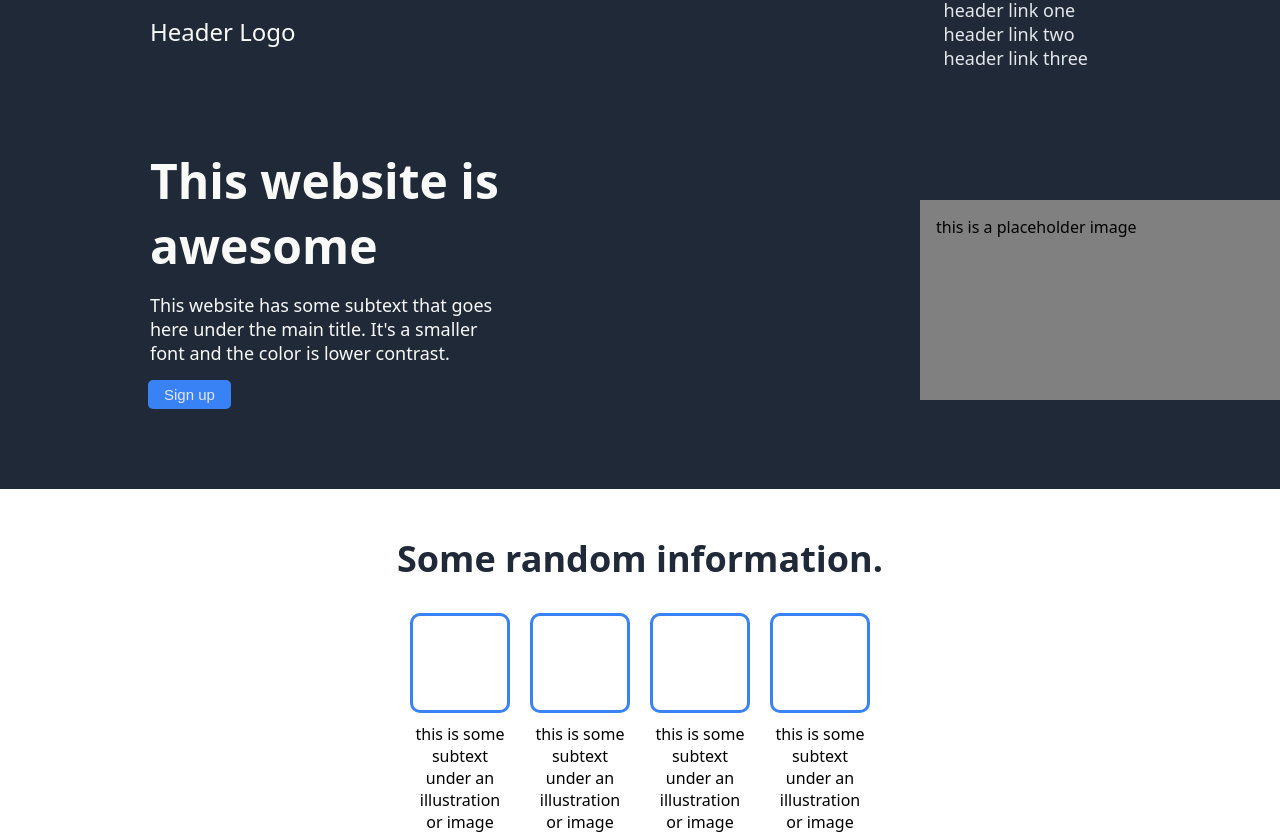
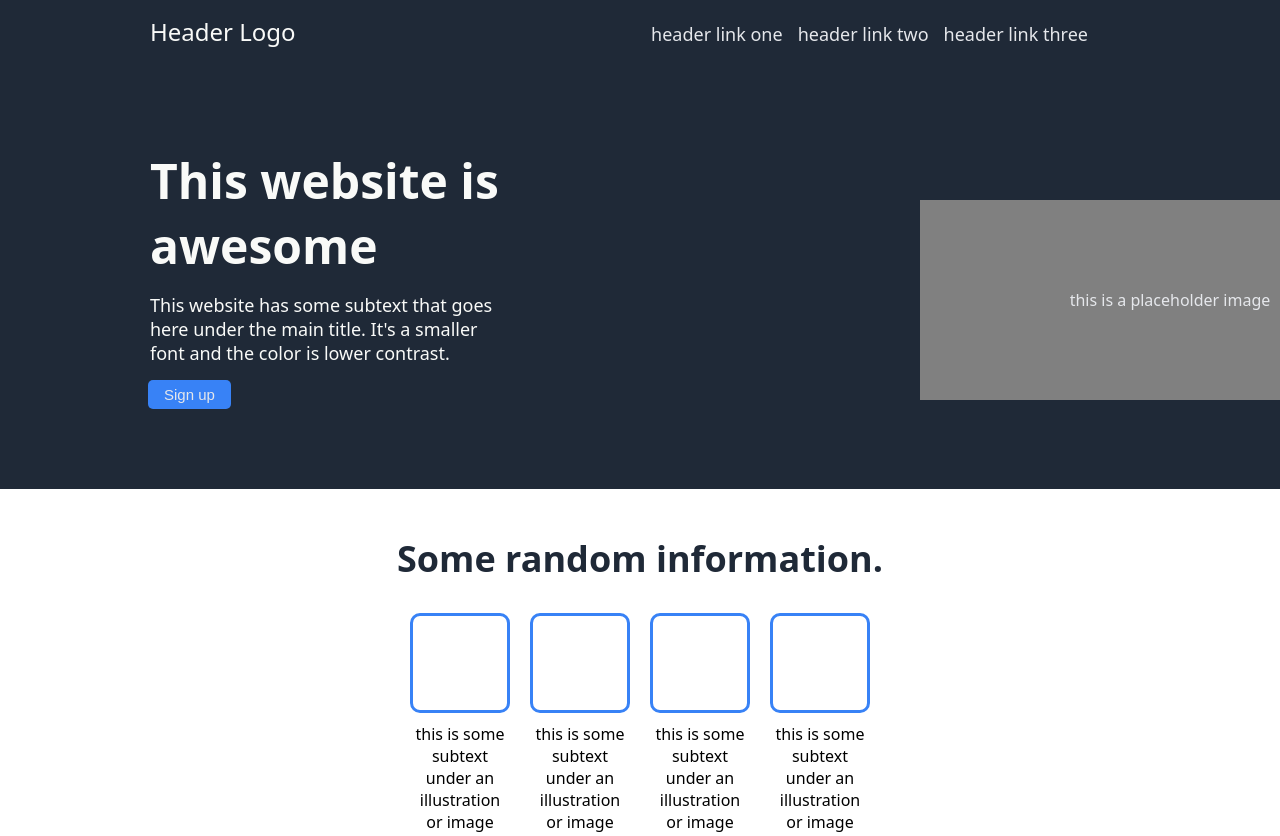
Before and after one commit to mercury-Hg80/landing-page, a plain HTML site: page index.html in a window 1280 px wide. Shown: the top 836 px of the page. Drawn offline with Linux system fonts and the light colour scheme.

Commit message:
Fix: centered text for placeholder

```diff
--- a/style.css
+++ b/style.css
@@ -36,6 +36,7 @@ body {
 }
 
 .insertimagehere {
+    display:flex;
     position:absolute;
     border: 1em solid gray;
     background-color: gray;
@@ -43,14 +44,13 @@ body {
     left:920px;
     height: 200px;
     width: 500px;
-
-
-
+    align-items: center;
+    justify-content: center;
+    color: #e5e7eb;
 }
 
 .header-links {
     display:flex;
-    justify-content: space-between;
     gap: 10px;
     margin-top: -80px;
     margin-right: 192px;
@@ -58,7 +58,11 @@ body {
 
 
 ul {
+    display:flex;
+    flex-direction: row;
+    gap: 15px;
     list-style-type: none;
+
 }
 
 a {
@@ -89,7 +93,6 @@ a {
     margin-left: 150px;
     margin-top: 15px;
 }
-/* COME HERE FIRST */
 
 
 
```
